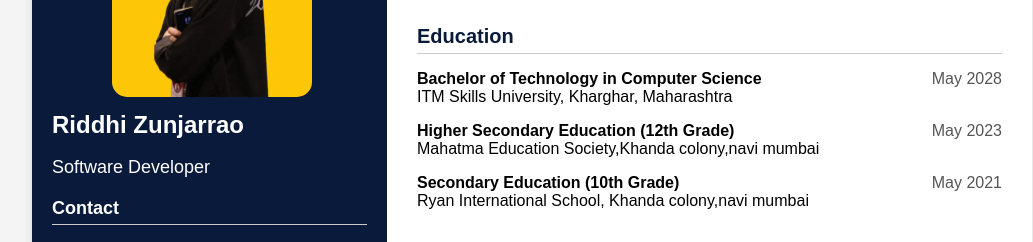
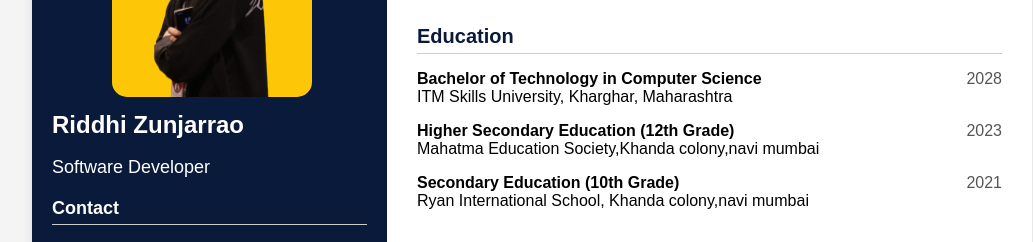
Before and after one commit to riddhi-z1465/My_Resume, a plain HTML site: page index.html in a window 1280 px wide. Shown: the part 263-505 px from the top of the page, without its empty margins (108-1141 px from the left). Drawn offline with Linux system fonts and the light colour scheme.

Commit message:
Update index.html

```diff
--- a/index.html
+++ b/index.html
@@ -55,9 +55,9 @@
 
       <div class="section">
         <h2>Education</h2>
-        <p><strong>Bachelor of Technology in Computer Science</strong> <span class="date">May 2028</span><br>ITM Skills University, Kharghar, Maharashtra</p>
-        <p><strong>Higher Secondary Education (12th Grade)</strong> <span class="date">May 2023</span><br>Mahatma Education Society,Khanda colony,navi mumbai</p>
-        <p><strong>Secondary Education (10th Grade)</strong> <span class="date">May 2021</span><br>Ryan International School, Khanda colony,navi mumbai</p>
+        <p><strong>Bachelor of Technology in Computer Science</strong> <span class="date">2028</span><br>ITM Skills University, Kharghar, Maharashtra</p>
+        <p><strong>Higher Secondary Education (12th Grade)</strong> <span class="date">2023</span><br>Mahatma Education Society,Khanda colony,navi mumbai</p>
+        <p><strong>Secondary Education (10th Grade)</strong> <span class="date">2021</span><br>Ryan International School, Khanda colony,navi mumbai</p>
       </div>
 
       <div class="section">
```
